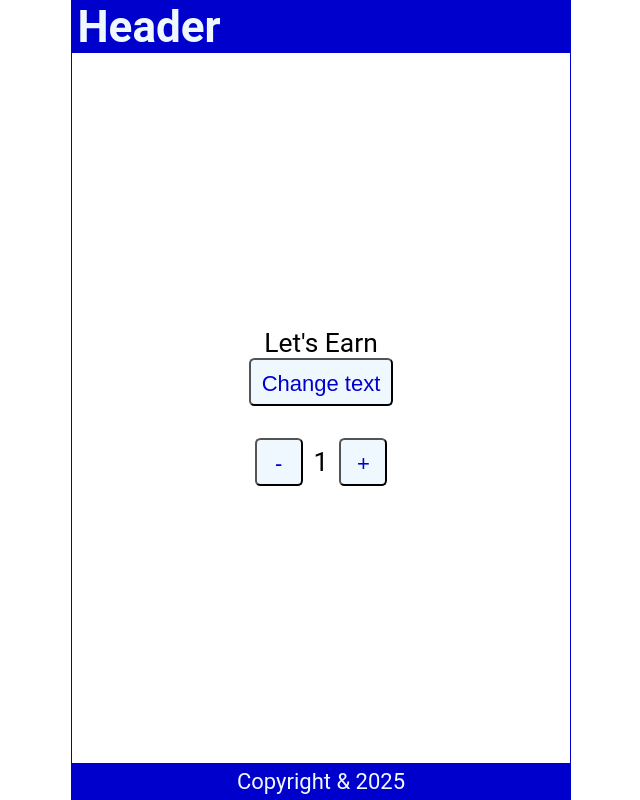
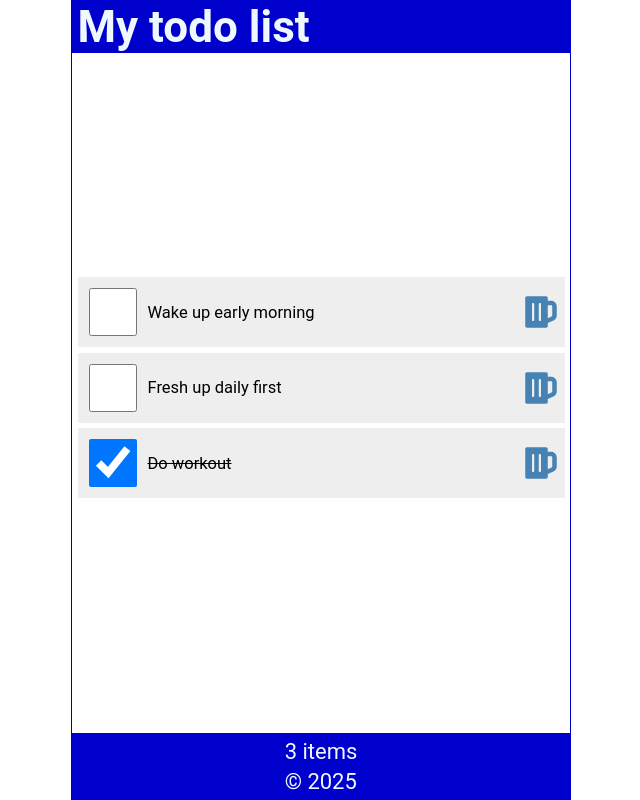
Before and after one commit to vijaydevguy/React_local_storage, a React (Vite) app: page / in a window 1280 px wide. Shown: the whole page, without its empty margins (319-959 px from the left). Built offline with nearby package versions, Linux system fonts and the light colour scheme.

Commit message:
propdrilling and crud

```diff
--- a/src/App.jsx
+++ b/src/App.jsx
@@ -2,14 +2,57 @@ import './index.css'
 import Content from './Content';
 import Footer from './Footer';
 import Header from './header';
+import { useState } from "react";
+
 
 function App() {
+
+  const [items, setItems] = useState([
+      {
+      id: 1,
+      checked : false,
+      item : "Wake up early morning",
+      },
+      {
+      id: 2,
+      checked : false,
+      item : "Fresh up daily first",
+      },
+      {
+      id: 3,
+      checked : true,
+      item : "Do workout",
+      },
+    ]);
+
+    const handleCheck = (id) =>{
+      const updatedItems = items.map((item) => {
+       return item.id === id ? {...item, checked: !item.checked} : item
+      })
+     setItems(updatedItems);
+     localStorage.setItem("todo_list" , JSON.stringify(updatedItems))
+    }
+
+    const handleDelete = (id) => {
+      const deletedItems = items.filter((item) => item.id !== id);
+      setItems(deletedItems);
+      localStorage.setItem("todo_list" , JSON.stringify(deletedItems))
+    }
+
+
+  const title = "My todo list"
   return (
     <>
       <div className='App'>
-        <Header />
-        <Content />
-        <Footer />
+        <Header title = {title}/>
+        <Content
+        handleCheck ={handleCheck}
+        handleDelete = {handleDelete}
+        items = {items}
+        />
+        <Footer
+        items = {items}
+        />
       </div>
     </>
   )
--- a/src/Content.jsx
+++ b/src/Content.jsx
@@ -1,38 +1,21 @@
 import React from "react";
-import { useState } from "react";
+import ItemsList from "./ItemsList";
 
-const Content = () => {
-  const [name, setName] = useState("Earn");
 
-  const [count, setCount] = useState(1);
 
-  function handleNameChange() {
-    const names = ["Earn", "Grow", "Give"];
-
-    const int = Math.floor(Math.random() * 3);
-    console.log(names[int]);
-    setName(names[int]);
-  }
-
-  const handleCount = (e) => {
-    if (e.target.textContent === "+") {
-      setCount(count + 1);
-    } else {
-      setCount(count - 1);
-    }
-  };
-
+const Content = ({ handleCheck, handleDelete, items }) => {
   return (
     <>
       <main>
-        <p>Let's {name}</p>
-        <button onClick={() => handleNameChange()}>Change text</button>
-        <br />
-        <div className="counter">
-          <button onClick={handleCount}>-</button>
-          <span>{count}</span>
-          <button onClick={handleCount}>+</button>
-        </div>
+        {items.length ? (
+          <ItemsList
+          handleCheck ={handleCheck}
+          handleDelete = {handleDelete}
+          items = {items}
+          />
+        ) : (
+          <div>Empty list</div>
+        )}
       </main>
     </>
   );
--- a/src/Footer.jsx
+++ b/src/Footer.jsx
@@ -1,14 +1,17 @@
 import React from 'react'
 
-const Footer = () => {
+const Footer = ({items}) => {
     const year = new Date();
 
   return (
-    <>
-        <footer>
-            Copyright &amp; {year.getFullYear()}
-        </footer>
-    </>
+    <footer>
+      <div style={{display: 'flex', alignItems: 'center',marginBottom:"5px"}}>
+        {items.length} {items.length > 1 ? 'items' : 'item'}
+      </div>
+      <div>
+        &copy; {year.getFullYear()}
+      </div>
+    </footer>
   )
 }
 
--- a/src/Header.jsx
+++ b/src/Header.jsx
@@ -1,9 +1,9 @@
 import React from 'react'
 
-const Header = () => {
+const Header = ({title}) => {
   return (
     <header>
-        <h1>Header</h1>
+      {title ?( <h1>{title}</h1>) : (<h1>Enter title</h1>)}
     </header>
   )
 }
--- /dev/null
+++ b/src/ItemsList.jsx
@@ -0,0 +1,35 @@
+import React from "react";
+import { FaBeer } from "react-icons/fa";
+
+
+const ItemsList = ({ handleCheck, handleDelete, items }) => {
+  return (
+    <ul>
+      {items.map((item) => (
+        <li key={item.id} className="item">
+          <input
+            type="checkbox"
+            checked={item.checked}
+            id={`checkbox-${item.id}`} // Ensure unique id
+            onChange={() => handleCheck(item.id)}
+          />
+          <label
+            style={{ textDecoration: item.checked ? "line-through" : "none" }}
+            onDoubleClick={() => handleCheck(item.id)}
+          >
+            {item.item}
+          </label>
+          <FaBeer
+            role="button"
+            tabIndex={0}
+            onClick={() => handleDelete(item.id)}
+            type="button"
+          />
+          {/* <button type="button"><FaBeer/></button> */}
+        </li>
+      ))}
+    </ul>
+  );
+};
+
+export default ItemsList;
```
